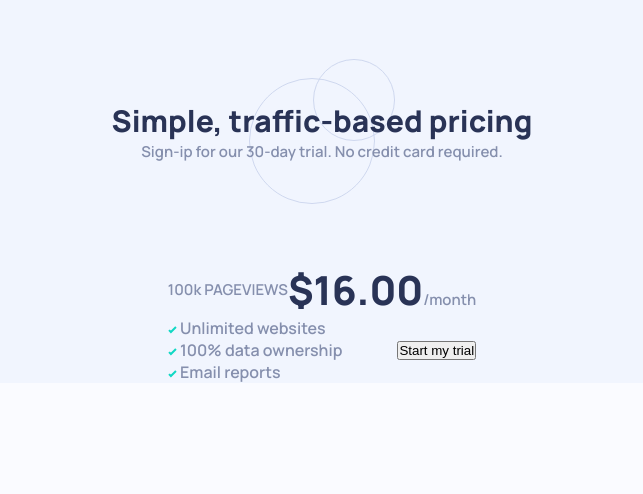
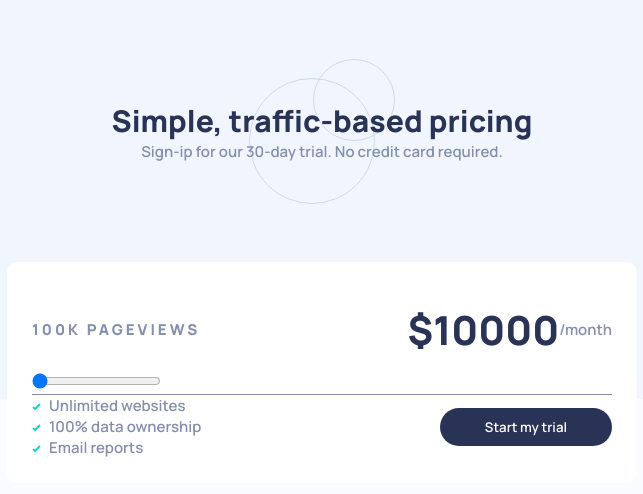
Before and after one commit to VHGC1/interactive-pricing-component, a plain HTML site: page index.html in a window 1280 px wide. Shown: the whole page, without its empty margins (318-961 px from the left). Drawn offline with Linux system fonts and the light colour scheme.

Commit message:
function

```diff
--- a/index.html
+++ b/index.html
@@ -1,10 +1,10 @@
 <!DOCTYPE html>
 <html lang="en">
   <head>
-  <meta charset="UTF-8">
-  <meta http-equiv="X-UA-Compatible" content="IE=edge">
-  <meta name="viewport" content="width=device-width, initial-scale=1.0">
-  <link rel="stylesheet" href="style.css">
+    <meta charset="UTF-8" />
+    <meta http-equiv="X-UA-Compatible" content="IE=edge" />
+    <meta name="viewport" content="width=device-width, initial-scale=1.0" />
+    <link rel="stylesheet" href="style.css" />
     <title>Document</title>
   </head>
   <body>
@@ -15,12 +15,14 @@
           <p>Sign-ip for our 30-day trial. No credit card required.</p>
         </div>
 
-      <div class="card_container">
         <div class="card">
           <div class="card_top">
             <div class="card_top_text">
-              <span>100k PAGEVIEWS</span>
-              <span><strong>$16.00</strong>/month</span>
+              <span>100K PAGEVIEWS</span>
+              <span><strong>$</strong><strong id="demo"></strong>/month</span>
+            </div>
+            <div class="slidecontainer">
+              <input type="range" min="10000" max="100000" value="50" step="10000" class="slider" id="myRange">
             </div>
             <div>
 
@@ -29,16 +31,23 @@
 
           <div class="card_bottom_text">
             <div>
-              <span><img src="assets/icon-check.svg" alt=""> Unlimited websites</span>
-              <span><img src="assets/icon-check.svg" alt=""> 100% data ownership</span>
-              <span><img src="assets/icon-check.svg" alt=""> Email reports</span>
+              <span
+                ><img src="assets/icon-check.svg" alt="" /> Unlimited
+                websites</span
+              >
+              <span
+                ><img src="assets/icon-check.svg" alt="" /> 100% data
+                ownership</span
+              >
+              <span
+                ><img src="assets/icon-check.svg" alt="" /> Email reports</span
+              >
             </div>
-            <input type="button" value="Start my trial">
-          </div>
+            <input class="btn" type="button" value="Start my trial" />
           </div>
         </div>
       </div>
     </section>
-
   </body>
+  <script src="index.js"></script>
 </html>
--- a/index.js
+++ b/index.js
@@ -5,3 +5,22 @@
 - 500k pageviews / $24 per month
 - 1M pageviews / $36 per month
 */
+
+
+let slider = document.getElementById("myRange");
+let num = document.getElementById("demo");
+
+num.innerHTML = slider.value; // Display the default slider value
+
+// Update the current slider value (each time you drag the slider handle)
+slider.oninput = function() {
+
+  num.innerHTML = this.value
+
+  switch(this.value) {
+    case 50000:
+      num.innerHTML = "10K"
+      break
+  }
+
+}
--- a/style.css
+++ b/style.css
@@ -10,44 +10,68 @@ body {
   background-color: hsl(230, 100%, 99%);
 }
 
-.container {
-  background: url(assets/bg-pattern.svg) no-repeat;
-  background-size: cover;
-  font-family: 'Manrope', sans-serif;
+section {
+  position: relative;
+  display: flex;
+  justify-content: center;
 }
 
-.container .top_text {
+section {
+  background: url(assets/bg-pattern.svg) no-repeat;
+  font-family: 'Manrope', sans-serif;
+  background-size: contain;
+  height: 100vh;
+  width: 100vw;
+}
+
+.top_text {
   background: url(assets/pattern-circles.svg) no-repeat;
   background-position: center;
   text-align: center;
   padding: 100px 0;
 }
 
-.container .top_text h1 {
+.top_text h1 {
   font-size: 30px;
   color: hsl(227, 35%, 25%);
 }
 
-.container .top_text p {
+.top_text p {
   font-size: 15px;
   color: hsl(225, 20%, 60%);
 }
 
 /* CARD */
 
-.card_container {
-  place-items: center;
-  display: grid;
+.card {
+  background-color: white;
+  border-radius: 10px;
+  width: 580px;
+  padding: 25px;
 }
+
+
 
 .card_top_text {
   display: flex;
   align-items: center;
+  justify-content: space-between;
+  margin: 15px 0;
+}
+
+.card_top_text span:first-of-type {
+  letter-spacing: 3px;
+  font-weight: 800;
 }
 
 .card_top_text span {
   font-size: 15px;
   color: hsl(225, 20%, 60%);
+}
+
+.card_top_text span:not(:first-of-type) {
+  display: flex;
+  align-items: center;
 }
 
 .card_top_text span strong {
@@ -60,6 +84,7 @@ body {
   display: flex;
   align-items: center;
   justify-content: space-between;
+  border-top: 1px solid hsl(225, 20%, 60%);
 }
 
 .card_bottom_text div {
@@ -69,4 +94,18 @@ body {
 
 .card_bottom_text div span {
   color: hsl(225, 20%, 60%);
+  font-size: 15px;
 }
+
+.card_bottom_text div span img {
+  margin-right: 5px;
+}
+
+.btn {
+  background-color: hsl(227, 35%, 25%);
+  border: none;
+  border-radius: 25px;
+  padding: 10px 45px;
+  color: white;
+  font-family: 'Manrope', sans-serif;
+}
```
Lines whose indentation alone changed are shown as unchanged.
